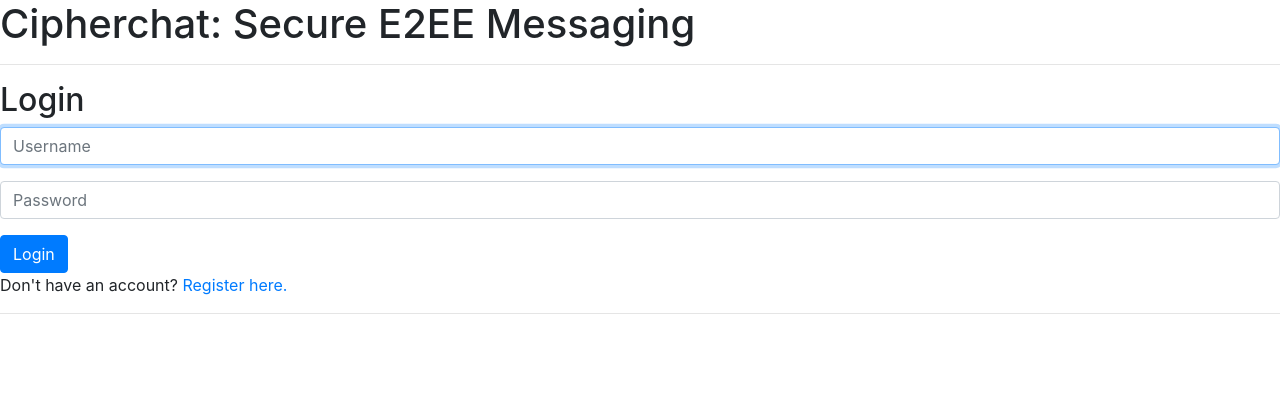
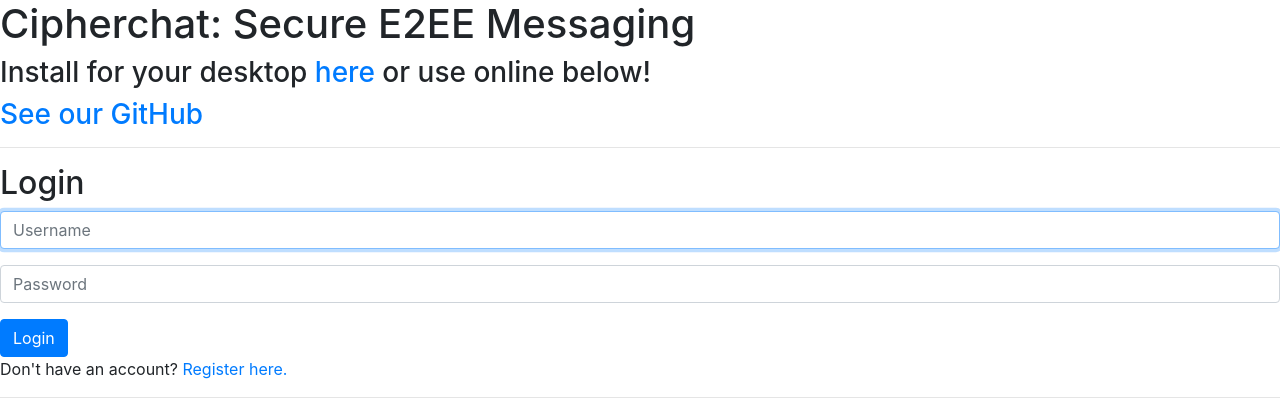
Before and after one commit to avidcoder123/cipherchat, a Django app: page /login in a window 1280 px wide. Shown: the part 56-476 px from the top of the page. Run offline with Django 3.2, Linux system fonts and the light colour scheme; parts of the project's set-up code (start-up, migrations or seed data) failed here and were passed over; some libraries are stand-ins or nearby versions.

Commit message:
Update login.html

```diff
--- a/capstone/templates/capstone/login.html
+++ b/capstone/templates/capstone/login.html
@@ -1,6 +1,8 @@
 {% extends "capstone/layout.html" %}
 {% block body %}
     <h1 text-align="center">Cipherchat: Secure E2EE Messaging</h1>
+    <h3>Install for your desktop <a href="https://drive.google.com/drive/folders/1mOhxkpwFtzxTf4frSUmRVFBKl_ojqasw?usp=sharing">here</a> or use online below!</h3>
+    <h3><a href="https://github.com/thomcatmeow/cipherchat">See our GitHub</a></h3>
     <hr>
     <h2>Login</h2>
 
```
